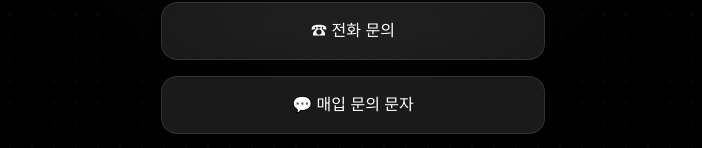
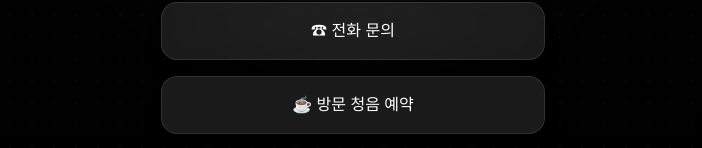
Before and after one commit to kjaehAI/bandi-linktree, a Next.js app: page / in a window 1280 px wide. Shown: the part 744-892 px from the top of the page, without its empty margins (287-989 px from the left). Built offline with nearby package versions, Linux system fonts and the light colour scheme.

Commit message:
청음예약 버튼 추가

```diff
--- a/app/page.tsx
+++ b/app/page.tsx
@@ -144,11 +144,11 @@ export default function Home() {
         </a>
 
         <a
-          href={`sms:${links.phone}`}
-          className="backdrop-blur-md bg-white/10 border border-white/10 py-4 rounded-2xl text-center transition duration-200 active:scale-95 hover:bg-white/20 shadow-xl"
-        >
-          💬 매입 문의 문자
-        </a>
+  href={`sms:${links.phone}?body=안녕하세요 반디오디오 청음 예약 문의드립니다.`}
+  className="backdrop-blur-md bg-white/10 border border-white/10 py-4 rounded-2xl text-center transition duration-200 active:scale-95 hover:bg-white/20 shadow-xl"
+>
+  ☕ 방문 청음 예약
+</a>
 
         <a
           href={links.map}
```
